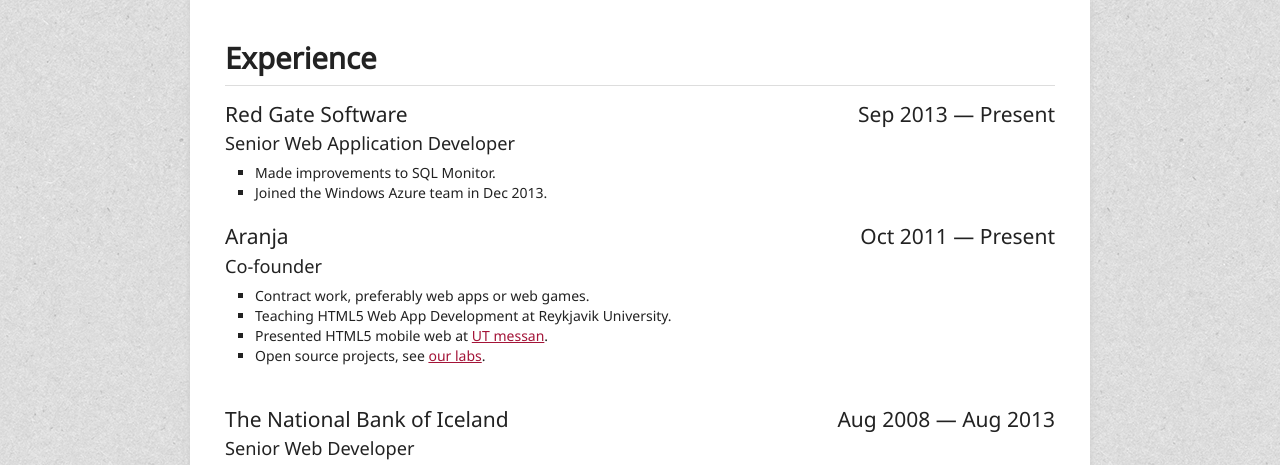
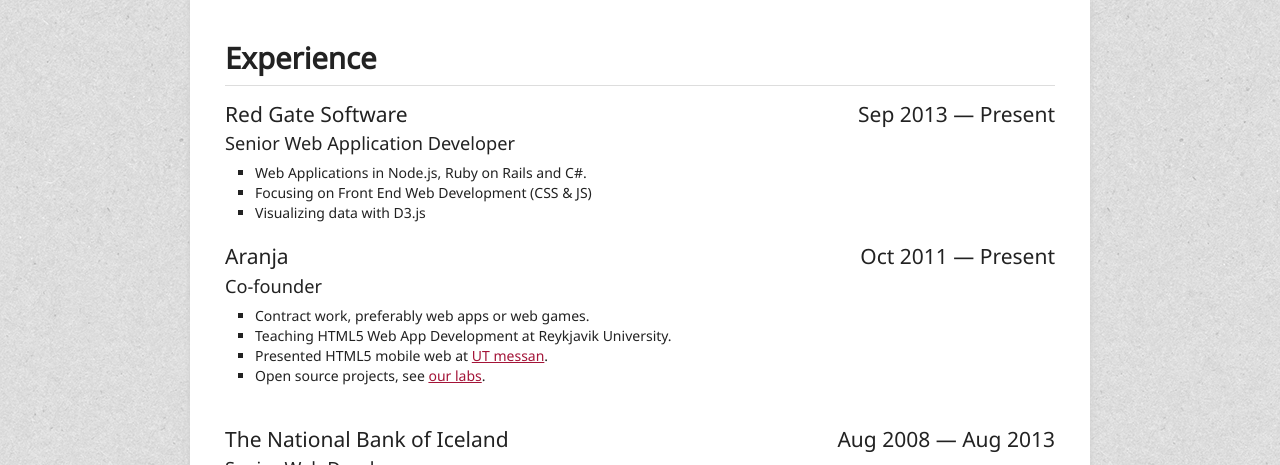
Before and after one commit to thorsteinsson/cv, a plain HTML site: page index.html in a window 1280 px wide. Shown: the part 269-734 px from the top of the page. Drawn offline with Linux system fonts and the light colour scheme.

Commit message:
Updated description for current job.

```diff
--- a/index.html
+++ b/index.html
@@ -84,8 +84,9 @@
 				<span class="sub-title">Senior Web Application Developer</span>
 				<span class="info">
 					<ul>
-						<li>Made improvements to SQL Monitor.</li>
-						<li>Joined the Windows Azure team in Dec 2013.</li>
+						<li>Web Applications in Node.js, Ruby on Rails and C#.</li>
+						<li>Focusing on Front End Web Development (CSS &amp; JS)</li>
+						<li>Visualizing data with D3.js</li>
 					</ul>
 				</span>
 				<span class="clear"></span>
```
